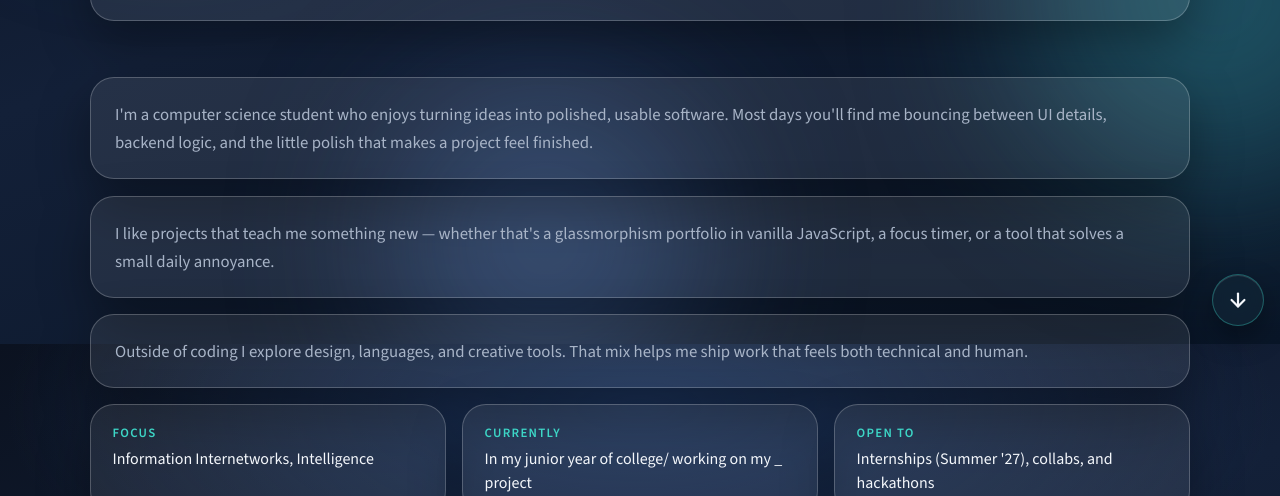
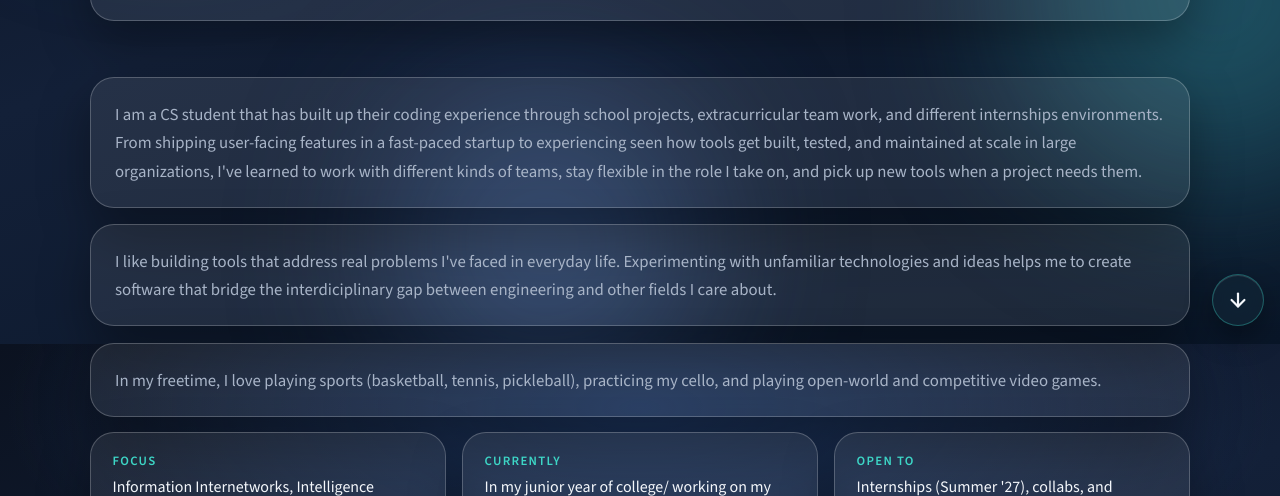
Before and after one commit to eson39/eric-portfolio, a website: page about.html in a window 1280 px wide. Shown: the part 456-952 px from the top of the page. Drawn offline with nearby package versions, Linux system fonts and the light colour scheme.

Commit message:
changed description

```diff
--- a/about.html
+++ b/about.html
@@ -5,6 +5,7 @@
     <meta name="viewport" content="width=device-width, initial-scale=1.0" />
     <title>About | Eric Son</title>
     <meta name="description" content="More about Eric — background, focus, and what I'm working toward." />
+    <link rel="icon" href="./assets/pictures/brawl.svg?v=3" type="image/svg+xml" />
     <link rel="preconnect" href="https://fonts.googleapis.com" />
     <link rel="preconnect" href="https://fonts.gstatic.com" crossorigin />
     <link
--- a/data.js
+++ b/data.js
@@ -7,13 +7,13 @@ const site = {
   aboutFull: {
     headline: "More about me",
     paragraphs: [
-      "I'm a computer science student who enjoys turning ideas into polished, usable software. Most days you'll find me bouncing between UI details, backend logic, and the little polish that makes a project feel finished.",
-      "I like projects that teach me something new — whether that's a glassmorphism portfolio in vanilla JavaScript, a focus timer, or a tool that solves a small daily annoyance.",
-      "Outside of coding I explore design, languages, and creative tools. That mix helps me ship work that feels both technical and human.",
+      "I am a CS student that has built up their coding experience through school projects, extracurricular team work, and different internships environments. From shipping user-facing features in a fast-paced startup to experiencing seen how tools get built, tested, and maintained at scale in large organizations, I've learned to work with different kinds of teams, stay flexible in the role I take on, and pick up new tools when a project needs them.",
+      "I like building tools that address real problems I've faced in everyday life. Experimenting with unfamiliar technologies and ideas helps me to create software that bridge the interdiciplinary gap between engineering and other fields I care about.",
+      "In my freetime, I love playing sports (basketball, tennis, pickleball), practicing my cello, and playing open-world and competitive video games.",
     ],
     highlights: [
       { label: "Focus", text: "Information Internetworks, Intelligence" },
-      { label: "Currently", text: "In my junior year of college/ working on my _ project" },
+      { label: "Currently", text: "In my junior year of college/ working on my Cursor token optimizer project" },
       { label: "Open to", text: "Internships (Summer '27), collabs, and hackathons" },
     ],
   },
--- a/styles.css
+++ b/styles.css
@@ -1906,6 +1906,7 @@ body.lightbox-open {
 .skill-card,
 .project-card,
 .edu-card,
+.extra-card,
 .exp-card,
 .courses-panel,
 .section-intro.reveal,
@@ -1925,6 +1926,7 @@ body.lightbox-open {
 .skill-card.is-visible,
 .project-card.is-visible,
 .edu-card.is-visible,
+.extra-card.is-visible,
 .exp-card.is-visible,
 .courses-panel.is-visible,
 .highlight-card.is-visible,
@@ -1941,6 +1943,11 @@ body.lightbox-open {
 }
 
 .edu-card.is-visible:hover {
+  transform: translateX(6px) scale(1);
+  border-color: rgba(61, 214, 198, 0.28);
+}
+
+.extra-card.is-visible:hover {
   transform: translateX(6px) scale(1);
   border-color: rgba(61, 214, 198, 0.28);
 }
@@ -2038,6 +2045,7 @@ body.lightbox-open {
   .skill-card,
   .project-card,
   .edu-card,
+  .extra-card,
   .exp-card,
   .courses-panel,
   .reveal--hero .reveal-child,
```
Also changed, not shown: index.html (+1 -0 lines), projects.html (+1 -0 lines), assets/pictures/brawl.svg (added), assets/projects/budget.svg (deleted), assets/projects/recipe-box.svg (deleted), assets/projects/study-timer.svg (deleted), assets/projects/task-board.svg (deleted), assets/projects/weather.svg (deleted).
